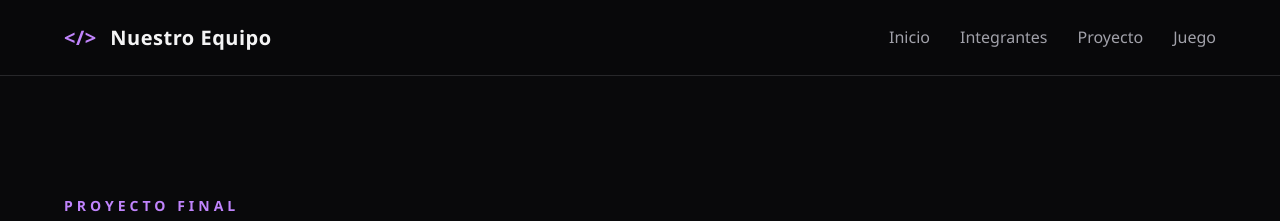
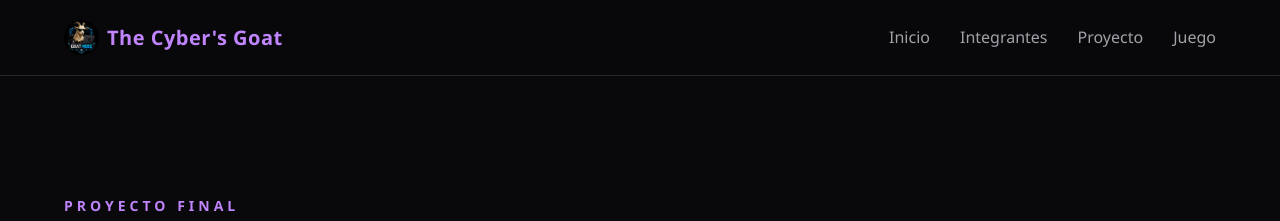
Before and after one commit to jennifer02-r/proyecto_final, a Flask app: page / in a window 1280 px wide. Shown: the top 221 px of the page. Run offline with Flask 3, Linux system fonts and the light colour scheme.

Commit message:
Mensaje de los cambios

```diff
--- a/templates/index.html
+++ b/templates/index.html
@@ -11,15 +11,14 @@
     <!-- ================= HEADER ================= -->
     <header class="header">
         <nav class="navbar">
-            <div class="logo">
-                <span>&lt;/&gt;</span>
-                Nuestro Equipo
+            <div class="logo" style="display: flex; align-items: center; gap: 8px;">
+                <img src="{{ url_for('static', filename='imagenes/logo.jpeg') }}" alt="Logo de The Cyber's Goat" style="width: 35px; height: 35px; border-radius: 50%; object-fit: cover;">
+                <span>The Cyber's Goat</span>
             </div>
             <ul class="nav-links">
                 <li><a href="#inicio">Inicio</a></li>
                 <li><a href="#equipo">Integrantes</a></li>
                 <li><a href="#proyecto">Proyecto</a></li>
-                <!-- CORREGIDO: Apunta a la ruta de Flask /juego -->
                 <li><a href="/juego">Juego</a></li>
             </ul>
         </nav>
@@ -168,7 +167,6 @@
                     HTML, CSS y JavaScript en el que debes
                     descubrir un número secreto entre 1 y 10.
                 </p>
-                <!-- CORREGIDO: Apunta a la ruta de Flask /juego -->
                 <a href="/juego" class="btn">
                     Jugar ahora
                 </a>
@@ -183,7 +181,7 @@
     <footer>
         <div class="footer-content">
             <h3>
-                &lt;/&gt; Nuestro Equipo
+                The Cyber's Goat
             </h3>
             <p>
                 Proyecto Final · Desarrollo Web
```
Lines whose indentation alone changed are shown as unchanged.
